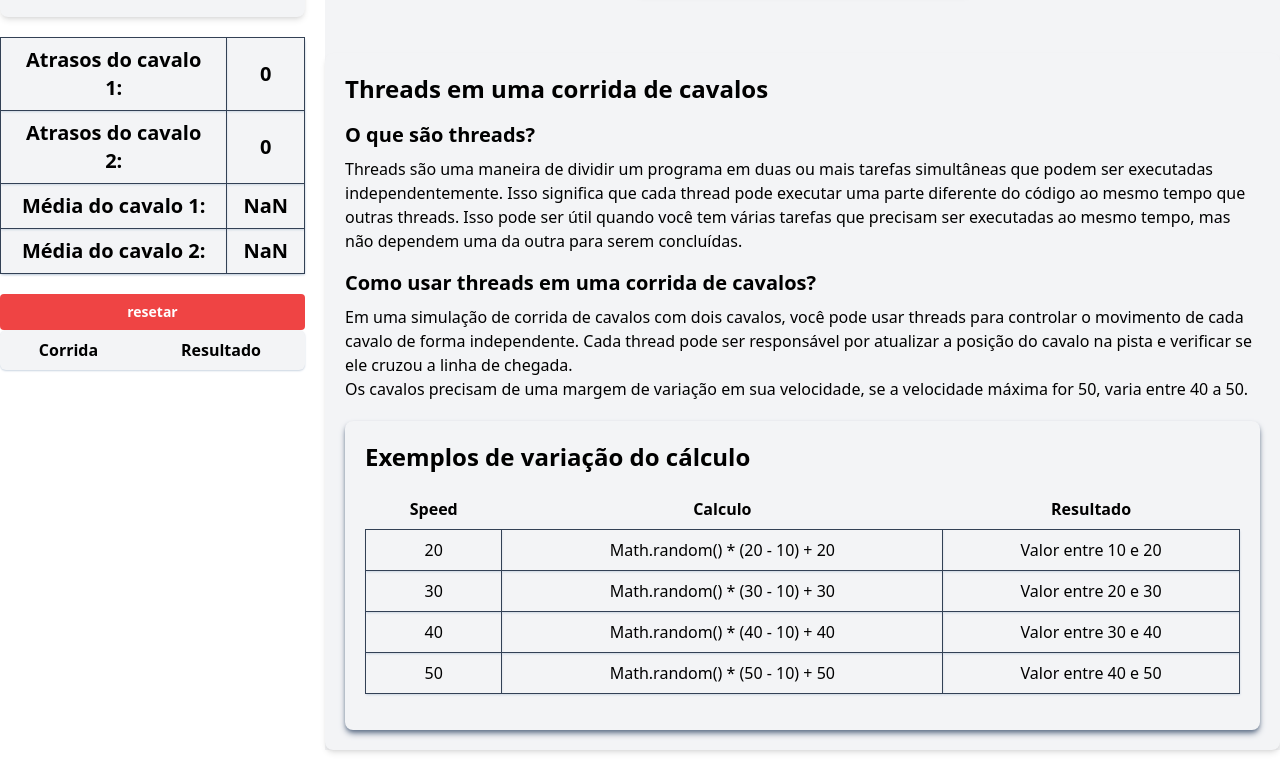
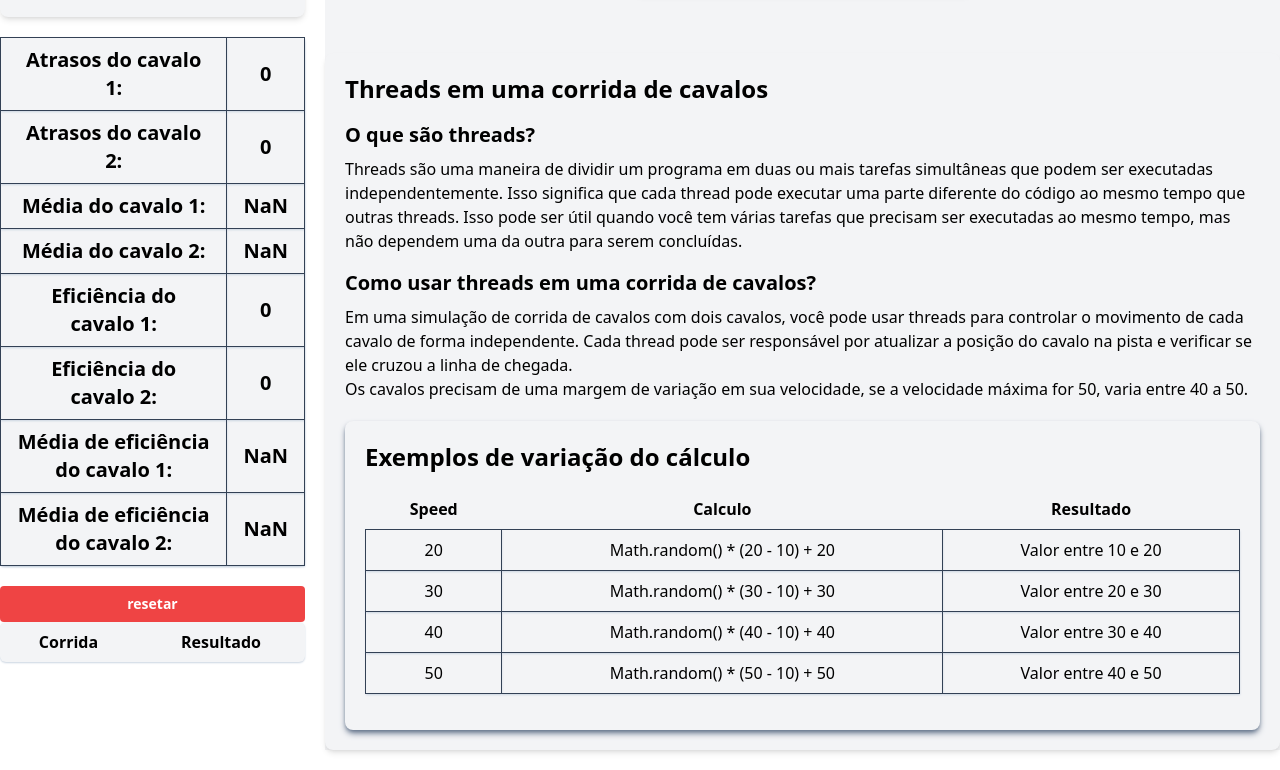
Before and after one commit to EuMotta/Threads-NextJs, a Next.js app: page / in a window 1280 px wide. Shown: the part 699-1469 px from the top of the page. Built offline with nearby package versions, Linux system fonts and the light colour scheme.

Commit message:
Horse efficiency media display

```diff
--- a/src/app/sections/Horse.jsx
+++ b/src/app/sections/Horse.jsx
@@ -17,6 +17,8 @@ export default function Horse() {
   const [position2, setPosition2] = useState(0);
   const [positionMedia1, setPositionMedia1] = useState(0);
   const [positionMedia2, setPositionMedia2] = useState(0);
+  const [horseEfficiency1, setHorseEfficiency1] = useState(0);
+  const [horseEfficiency2, setHorseEfficiency2] = useState(0);
   const [victoryHorse1, setVictoryHorse1] = useState(0);
   const [victoryHorse2, setVictoryHorse2] = useState(0);
   const [draw, setDraw] = useState(0);
@@ -99,6 +101,8 @@ export default function Horse() {
     currentPosition1 = newPosition1;
     currentPosition2 = newPosition2;
     setHistory([...history, currentPosition1, currentPosition2]);
+    setHorseEfficiency1(horseEfficiency1 + newPosition1);
+    setHorseEfficiency2(horseEfficiency2 + newPosition2);
 
     if (newPosition1 >= maxPosition && newPosition2 >= maxPosition) {
       setDisplayText('Empate!');
@@ -298,6 +302,22 @@ export default function Horse() {
                   <td>Média do cavalo 2:</td>
                   <td>{Math.floor(positionMedia2 / raceResults.length)}</td>
                 </tr>
+                <tr>
+                  <td>Eficiência do cavalo 1:</td>
+                  <td>{horseEfficiency1}</td>
+                </tr>
+                <tr>
+                  <td>Eficiência do cavalo 2:</td>
+                  <td>{horseEfficiency2}</td>
+                </tr>
+                <tr>
+                  <td>Média de eficiência do cavalo 1:</td>
+                  <td>{Math.floor(horseEfficiency1 / raceResults.length)}</td>
+                </tr>
+                <tr>
+                  <td>Média de eficiência do cavalo 2:</td>
+                  <td>{Math.floor(horseEfficiency2 / raceResults.length)}</td>
+                </tr>
               </tbody>
             </table>
 
@@ -311,6 +331,8 @@ export default function Horse() {
                   setDraw(0);
                   setPositionMedia1(0);
                   setPositionMedia2(0);
+                  setHorseEfficiency1(0);
+                  setHorseEfficiency2(0);
                 }}
               >
                 resetar
```
